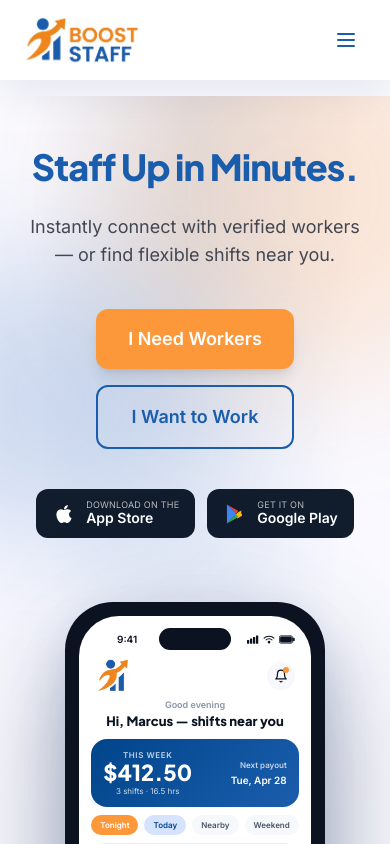
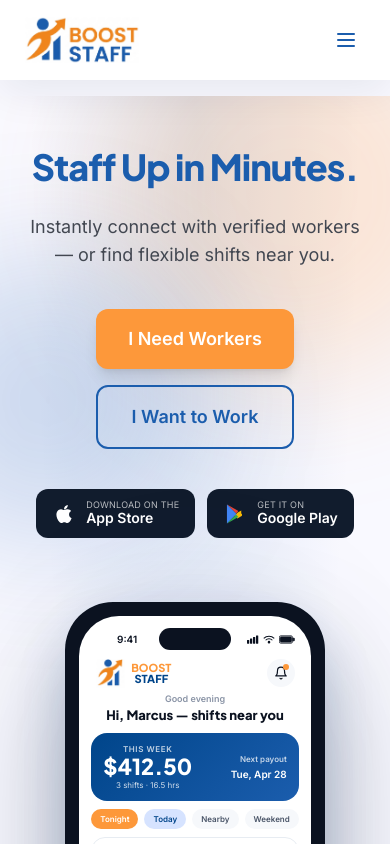
Before and after one commit to booststaff-org/Landing-Page, a Next.js app: page / in a window 390 px wide. Shown: the top 844 px of the page. Built offline with nearby package versions, Linux system fonts and the light colour scheme.

Commit message:
Add BOOST STAFF text back alongside icon in phone mockup
Co-Authored-By: Claude Sonnet 4.6 <noreply@anthropic.com>

```diff
--- a/components/PhoneMockup.tsx
+++ b/components/PhoneMockup.tsx
@@ -120,9 +120,13 @@ export default function PhoneMockup() {
 
           {/* App header */}
           <div className="flex justify-between items-center px-4 pt-1 pb-1">
-            <div className="flex items-center">
+            <div className="flex items-center gap-1.5">
               {/* eslint-disable-next-line @next/next/no-img-element */}
-              <img src="/boost-staff-icon.png" alt="Boost Staff" style={{ height: 36, width: "auto", objectFit: "contain" }} />
+              <img src="/boost-staff-icon.png" alt="" style={{ height: 30, width: "auto", objectFit: "contain" }} />
+              <div className="flex flex-col leading-none" style={{ fontFamily: "'Plus Jakarta Sans', sans-serif", fontWeight: 800 }}>
+                <span style={{ fontSize: 11, color: orange }}>BOOST</span>
+                <span style={{ fontSize: 11, color: navy }}>STAFF</span>
+              </div>
             </div>
             {/* Bell */}
             <div
```
